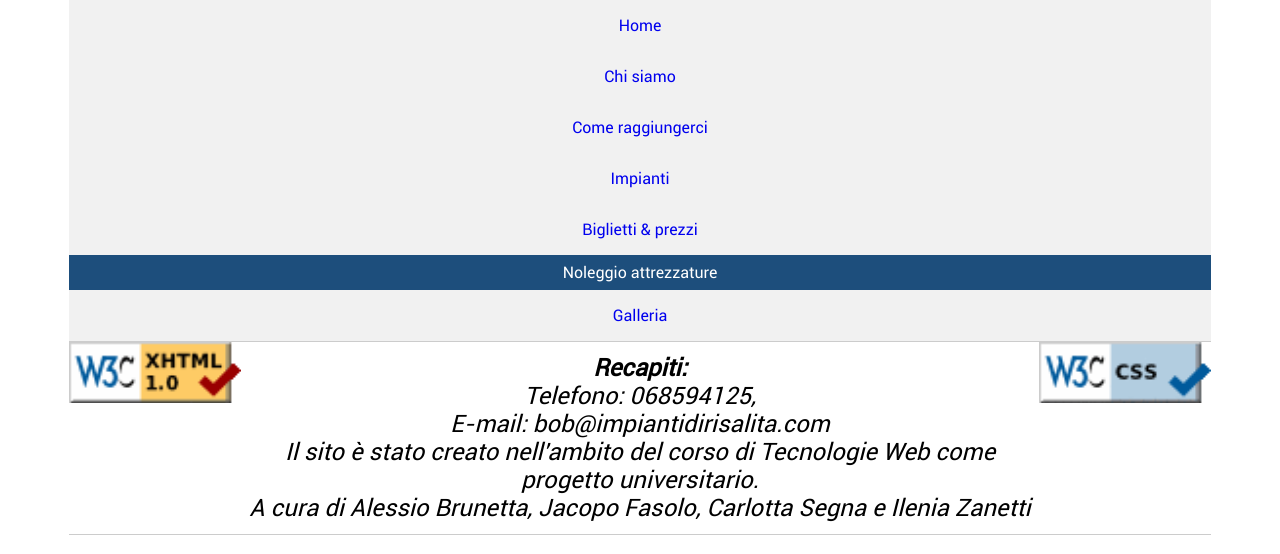
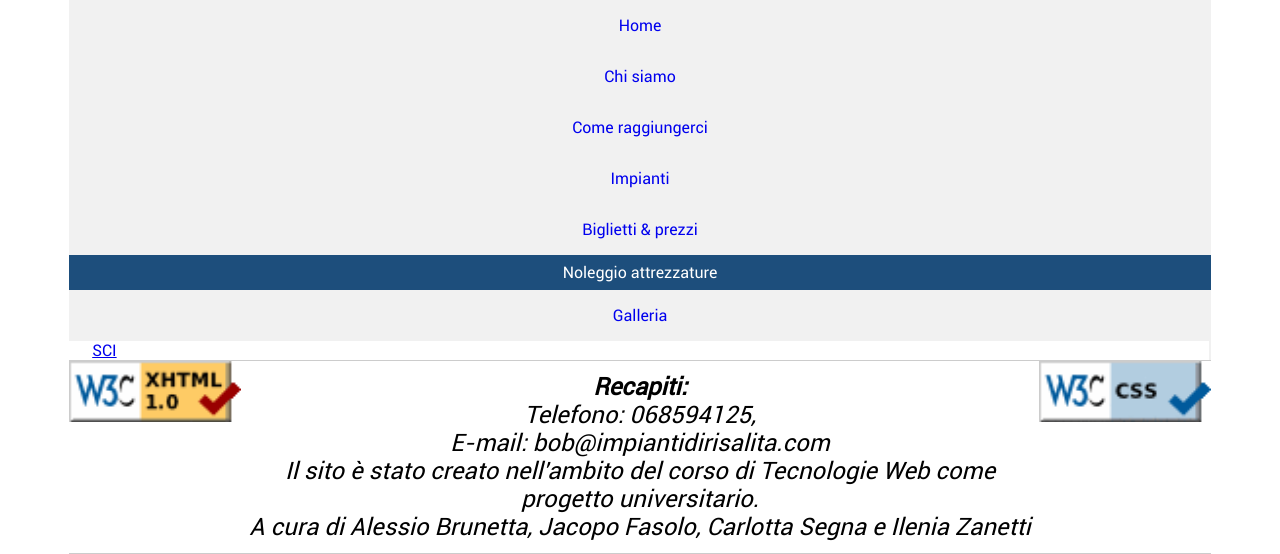
Before and after one commit to JacopoFasolo/Bob-TW, a PHP site: page /noleggio_attrezzatura.php in a window 1280 px wide. Shown: the part 295-849 px from the top of the page. Run offline with PHP 8.4, Linux system fonts and the light colour scheme.

Commit message:
un misero link
un misero link

```diff
--- a/html/noleggio_attrezzatura.html
+++ b/html/noleggio_attrezzatura.html
@@ -34,6 +34,8 @@
 
 		<div id="middle">
 
+			<a href="phpf/visualoggetti.php">SCI</a>
+
 		</div>
 		<!--middle-->
 	</div>
--- a/phpf/visualoggetti.php
+++ b/phpf/visualoggetti.php
@@ -1,5 +1,6 @@
 <?php
 	require "connessione.php";
+
 ?>
 <div id="tabsci">
 
```
